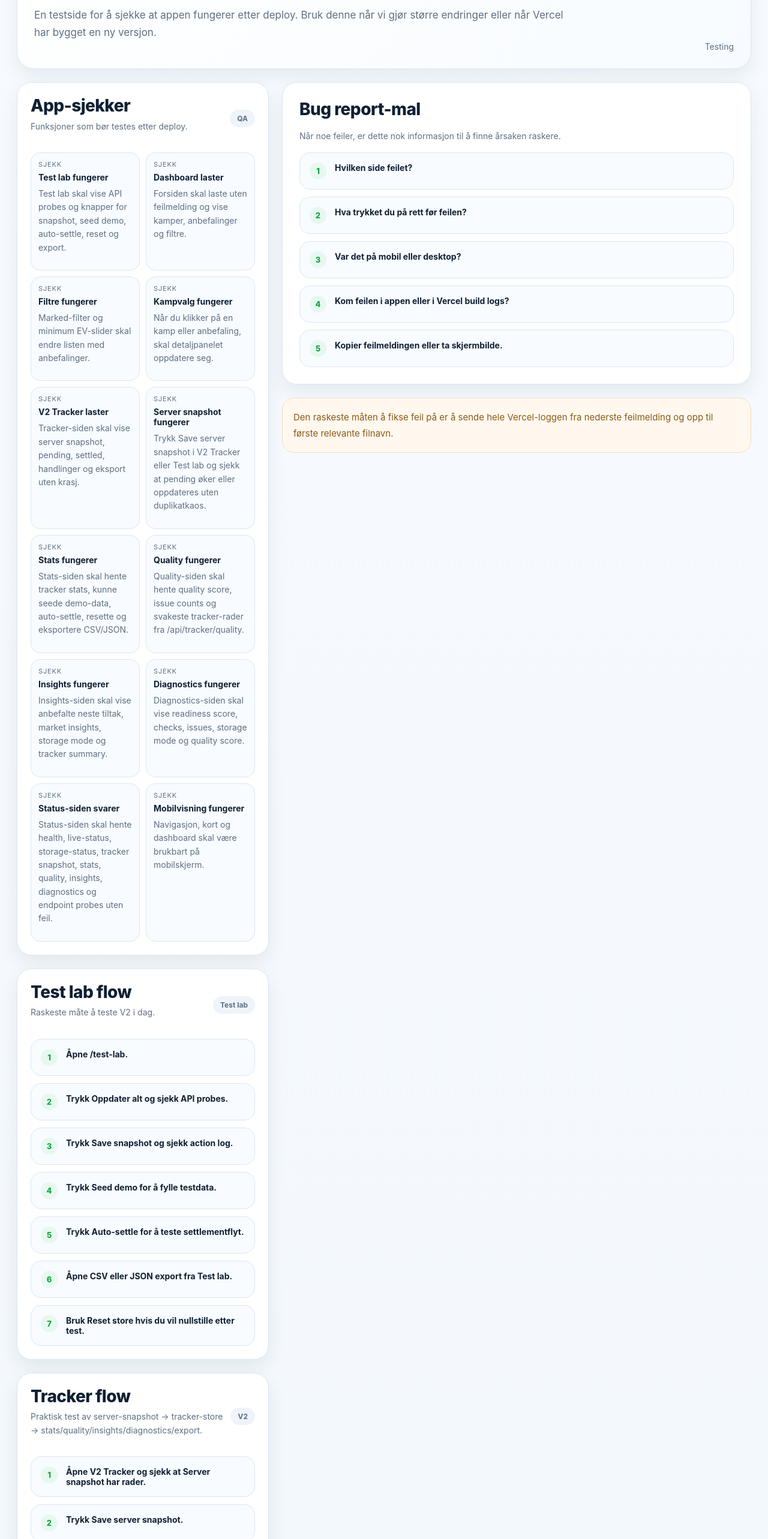
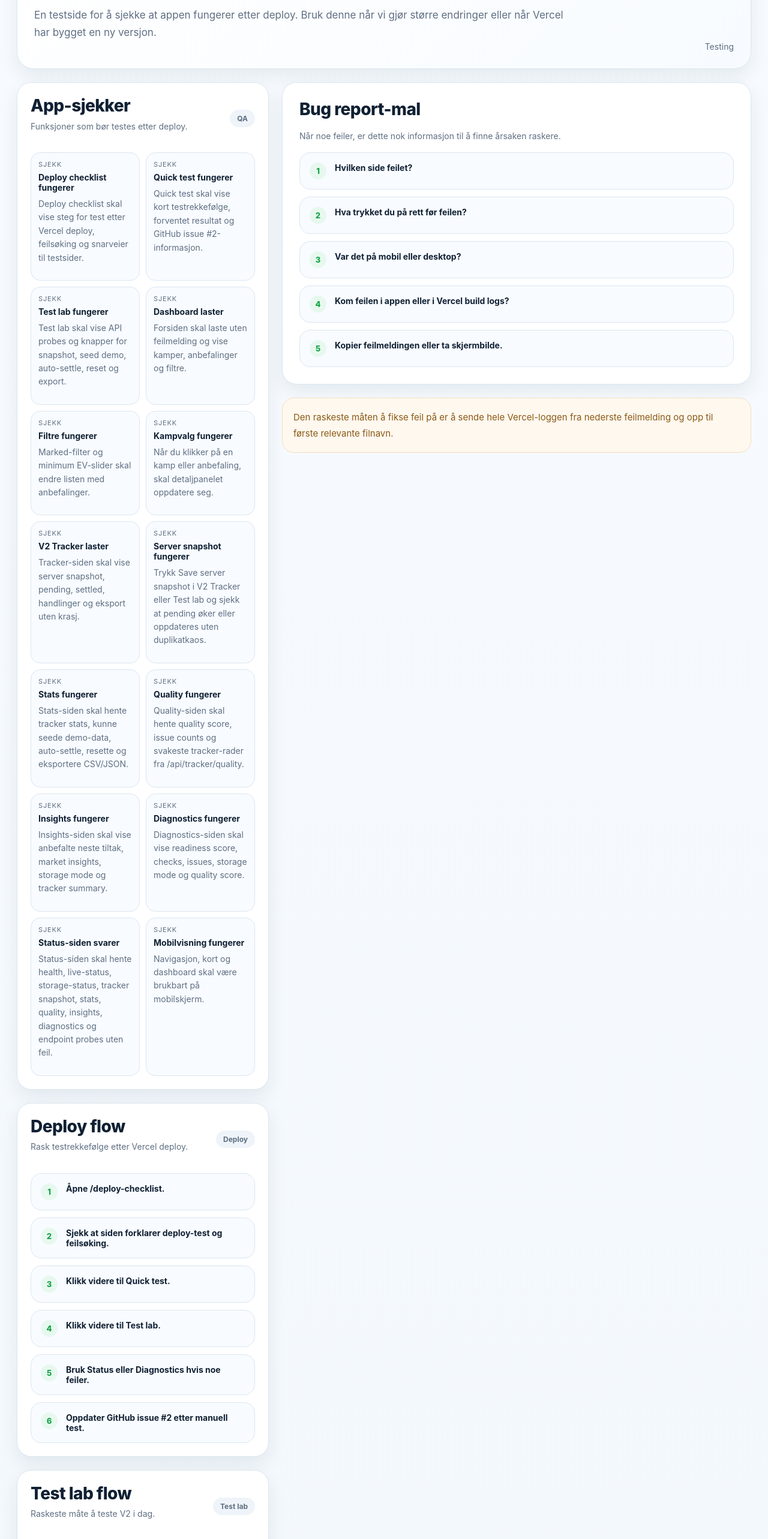
Before and after one commit to hakonnilsen157-commits/PL-betting-model, a Next.js app in the folder pl-vercel-v1/: page /qa in a window 1280 px wide. Shown: the part 234-2800 px from the top of the page at 60% size. Built offline with nearby package versions, Linux system fonts and the light colour scheme.

Commit message:
Update QA with deploy checklist flow

```diff
--- a/pl-vercel-v1/app/qa/page.tsx
+++ b/pl-vercel-v1/app/qa/page.tsx
@@ -1,4 +1,12 @@
 const qaChecks = [
+  {
+    title: 'Deploy checklist fungerer',
+    description: 'Deploy checklist skal vise steg for test etter Vercel deploy, feilsøking og snarveier til testsider.',
+  },
+  {
+    title: 'Quick test fungerer',
+    description: 'Quick test skal vise kort testrekkefølge, forventet resultat og GitHub issue #2-informasjon.',
+  },
   {
     title: 'Test lab fungerer',
     description: 'Test lab skal vise API probes og knapper for snapshot, seed demo, auto-settle, reset og export.',
@@ -52,6 +60,8 @@ const qaChecks = [
 const deployChecks = [
   'Sjekk at nyeste deployment i Vercel står som Ready.',
   'Kontroller at commit-hashen i Vercel matcher siste commit i GitHub.',
+  'Åpne Deploy checklist etter deploy.',
+  'Åpne Quick test og følg testrekkefølgen.',
   'Åpne Test lab i inkognito eller ny fane etter deploy.',
   'Trykk Oppdater alt i Test lab og sjekk at API probes er OK.',
   'Test Dashboard, Test lab, V2 Tracker, Stats, Quality, Insights, Diagnostics, Status og Changelog etter større endringer.',
@@ -71,6 +81,15 @@ const apiChecks = [
   '/api/tracker/insights skal returnere summary, marketInsights og recommendations.',
   '/api/tracker/export skal returnere tracker-store som JSON.',
   '/api/tracker/export?format=csv skal laste ned CSV.',
+];
+
+const deployFlowChecks = [
+  'Åpne /deploy-checklist.',
+  'Sjekk at siden forklarer deploy-test og feilsøking.',
+  'Klikk videre til Quick test.',
+  'Klikk videre til Test lab.',
+  'Bruk Status eller Diagnostics hvis noe feiler.',
+  'Oppdater GitHub issue #2 etter manuell test.',
 ];
 
 const testLabFlowChecks = [
@@ -146,6 +165,25 @@ export default function QAPage() {
                   <div className="metric-pill-label">Sjekk</div>
                   <div className="metric-pill-value">{check.title}</div>
                   <p className="section-subtitle" style={{ marginTop: 8 }}>{check.description}</p>
+                </div>
+              ))}
+            </div>
+          </section>
+
+          <section className="list-card">
+            <div className="list-card-header">
+              <div>
+                <h2 className="section-title" style={{ marginBottom: 0 }}>Deploy flow</h2>
+                <p className="section-subtitle">Rask testrekkefølge etter Vercel deploy.</p>
+              </div>
+              <div className="badge-soft">Deploy</div>
+            </div>
+
+            <div className="reason-list">
+              {deployFlowChecks.map((item, index) => (
+                <div key={item} className="reason-card">
+                  <span className="reason-number">{index + 1}</span>
+                  <div className="metric-pill-value">{item}</div>
                 </div>
               ))}
             </div>
```
